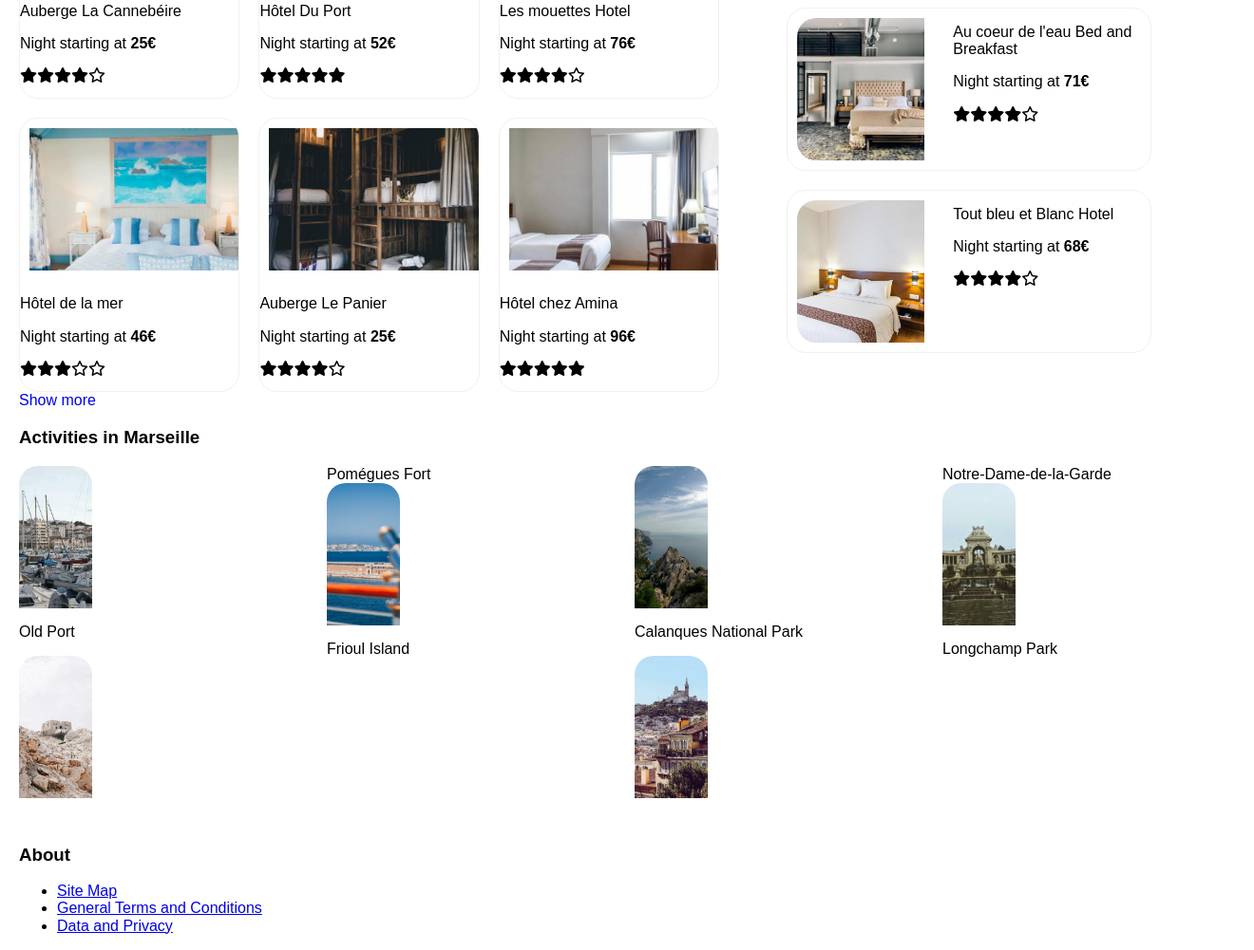
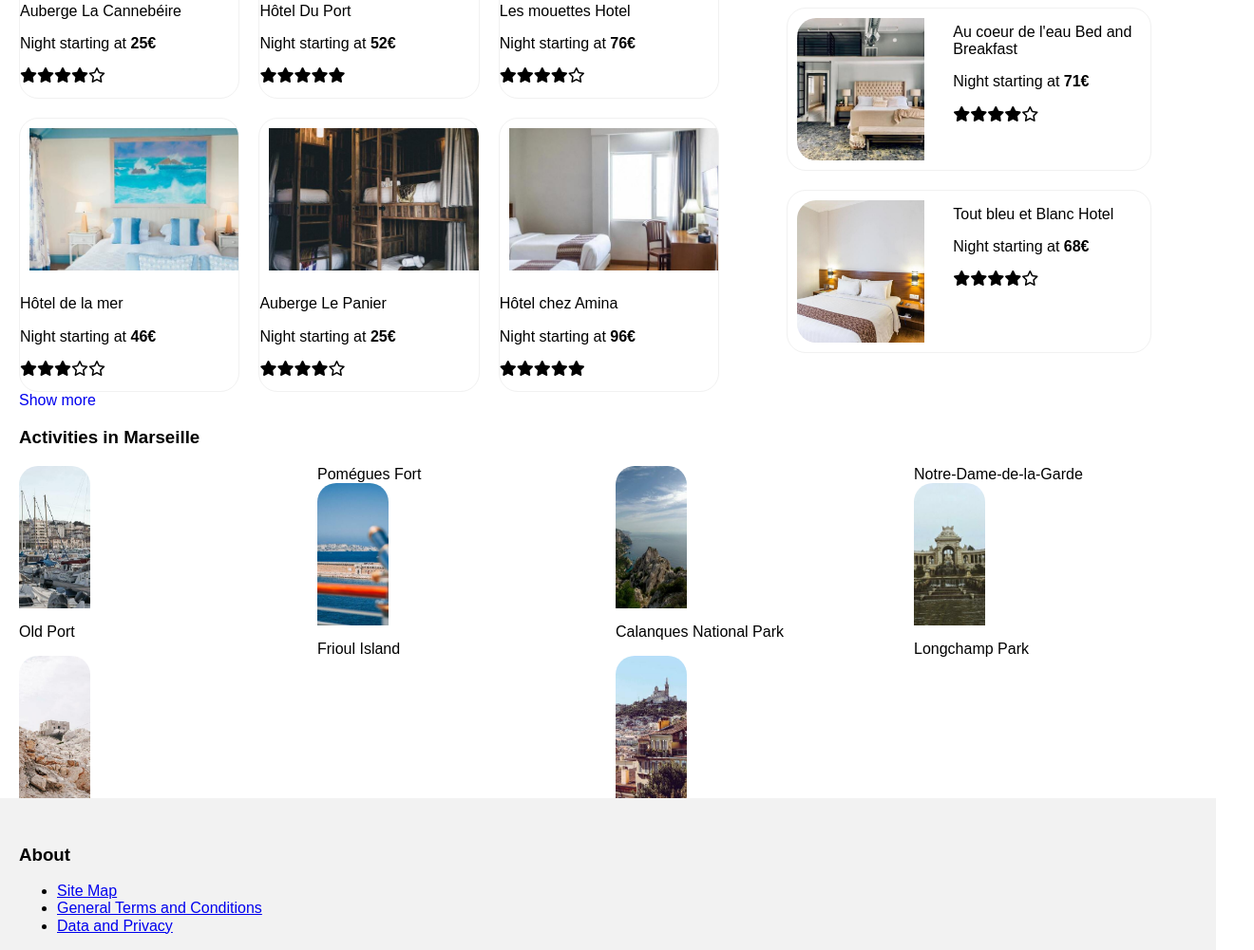
Before and after one commit to rosedoucette/Booki, a plain HTML site: page Index.html in a window 1280 px wide. Shown: the part 537-1538 px from the top of the page at 95% size, 1320 px wide, since content can reach past the window. Drawn offline with nearby package versions, Linux system fonts and the light colour scheme.

Commit message:
more small edits/nothing's happening

```diff
--- a/Index.html
+++ b/Index.html
@@ -177,7 +177,7 @@
                 <div class="activity-cards">
                     <div class="image-container"><img src="activites/4_small/reno-laithienne-QUgJhdY5Fyk-unsplash.jpg">
                     </div>
-                    <div class="Activity1">
+                    <div class="HotelInformation">
                         <p>Old Port</p>
                     </div>
                 </div>
@@ -186,7 +186,7 @@
                 <div class="activity-cards">
                     <div class="image-container"><img src="activites/4_small/paul-hermann-QFTrLdQIRhI-unsplash.jpg">
                     </div>
-                    <div class="Activity2">
+                    <div class="HotelInformation">
                         <p>Pomégues Fort</p>
                     </div>
                 </div>
@@ -195,7 +195,7 @@
                 <div class="activity-cards">
                     <div class="image-container"><img src="activites/4_small/kevin-hikari-rV_Qd1l-VXg-unsplash.jpg">
                     </div>
-                    <div class="Activity2">
+                    <div class="HotelInformation">
                         <p>Frioul Island</p>
                     </div>
                 </div>
@@ -205,7 +205,7 @@
                     <div class="image-container"><img
                             src="activites/4_small/kilyan-sockalingum-NR8-cBCN3aI-unsplash.jpg">
                     </div>
-                    <div class="Activity1">
+                    <div class="HotelInformation">
                         <p>Calanques National Park</p>
                     </div>
                 </div>
@@ -214,7 +214,7 @@
                 <div class="activity-cards">
                     <div class="image-container"><img src="activites/4_small/florian-wehde-xW9e8gdotxI-unsplash.jpg">
                     </div>
-                    <div class="Activity2">
+                    <div class="HotelInformation">
                         <p>Notre-Dame-de-la-Garde</p>
                     </div>
                 </div>
@@ -223,7 +223,7 @@
                 <div class="activity-cards">
                     <div class="image-container"><img src="activites/4_small/lena-paulin-wH2-EJoDcV0-unsplash.jpg">
                     </div>
-                    <div class="Activity2">
+                    <div class="HotelInformation">
                         <p>Longchamp Park</p>
                     </div>
                 </div>
--- a/css/styles.css
+++ b/css/styles.css
@@ -202,27 +202,32 @@ form .fa-location-dot {
     height: 150px;
 }
 
+.columns {
+        column-count: 4;
+}
+
 .activities img {
     border-radius: 20px 20px 0px 0px;
 }
+
 .activities {
-    width: 100%;
     padding: 0 20px;
-}
-.columns {
-    column-count: 4;
 }
 
 .activities-card-container {
     display: flex;
     flex-wrap: wrap;
     gap: 20px;
+    flex-direction: column;
 }
 
 .activities-cards {
-    width: 25%;
     border: 1px solid;
     border-color: #f1f1f1;
+    display: flex;
+    gap: 20px;
+    border-radius: 20px;
+    overflow: hidden;
 }
 
 .footer{
@@ -234,4 +239,5 @@ form .fa-location-dot {
     display: flex;
     justify-content: space-between;
     vertical-align: baseline;
+    background-color: #f2f2f2;
 }
```
